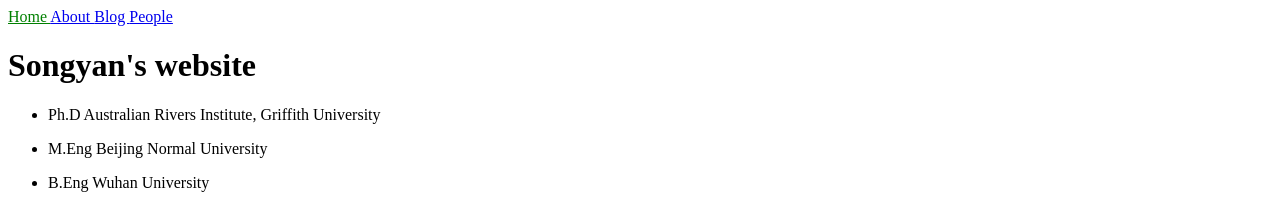
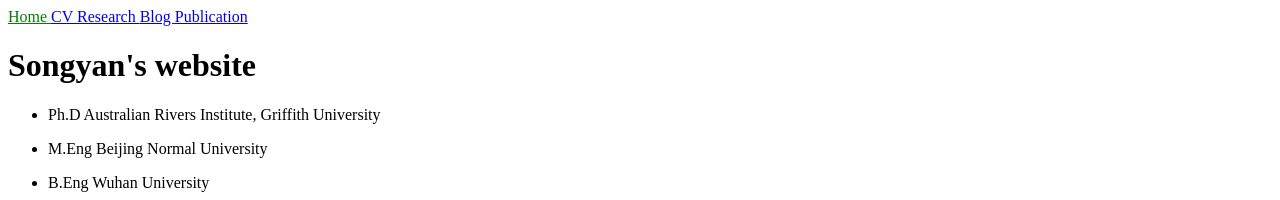
Before and after one commit to SongyanYu/SongyanYu.github.io, a Jekyll site: the page built from index.html, in a window 1280 px wide. Shown: the top 200 px of the page. Built offline with Jekyll 4.4.1, drawn with Linux system fonts in a browser that asks for light colours.

Commit message:
update nav buttons

```diff
--- a/_data/navigation.yml
+++ b/_data/navigation.yml
@@ -1,8 +1,10 @@
 - name: Home
   link: /
-- name: About
-  link: /about.html
+- name: CV
+  link: /CV.html
+- name: Research
+  link: research.html
 - name: Blog
   link: /blog.html
-- name: People
-  link: /people.html
+- name: Publication
+  link: /publication.html
```
